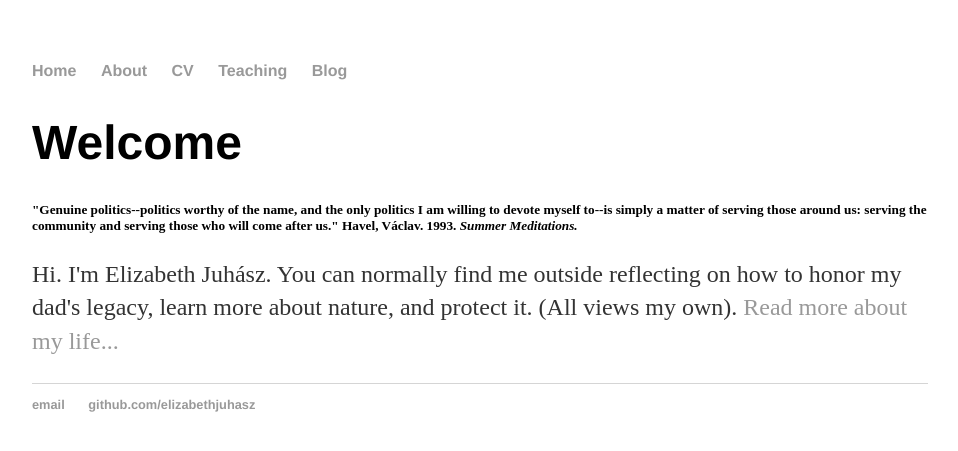
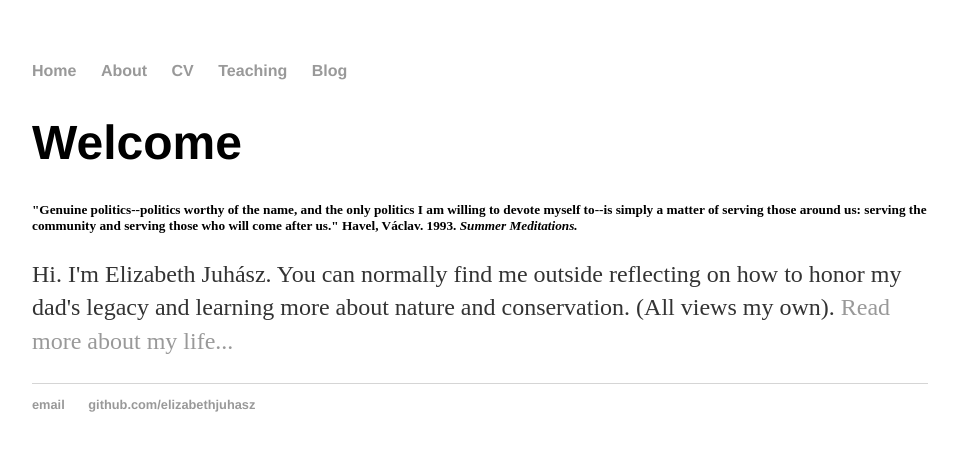
Before and after one commit to elizabethjuhasz/elizabethjuhasz.github.io, a Jekyll site: the page built from index.html, in a window 1280 px wide. Shown: the top 451 px of the page, without its empty margins (160-1118 px from the left). Built offline with Jekyll 4.4.1, drawn with Linux system fonts in a browser that asks for light colours.

Commit message:
Update index.html

```diff
--- a/index.html
+++ b/index.html
@@ -6,5 +6,5 @@
 		<div class="blurb">
 			<h1>Welcome</h1>
 			<p><h5>"Genuine politics--politics worthy of the name, and the only politics I am willing to devote myself to--is simply a matter of serving those around us: serving the community and serving those who will come after us." Havel,  Václav. 1993. <i>Summer Meditations.</i></h5></p>
-			<p>Hi. I'm Elizabeth Juhász. You can normally find me outside reflecting on how to honor my dad's legacy, learn more about nature, and protect it.  (All views my own). <a href="/about">Read more about my life...</a></p>
+			<p>Hi. I'm Elizabeth Juhász. You can normally find me outside reflecting on how to honor my dad's legacy and learning more about nature and conservation.  (All views my own). <a href="/about">Read more about my life...</a></p>
 		</div>
```
